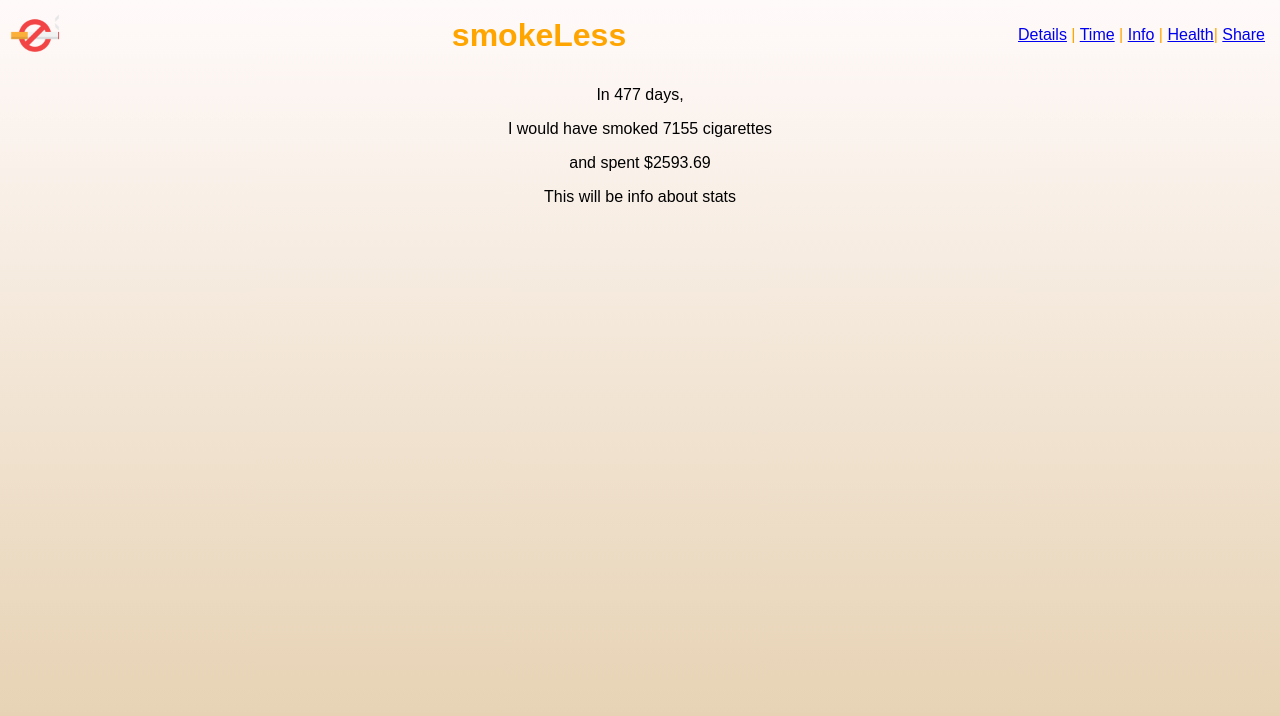
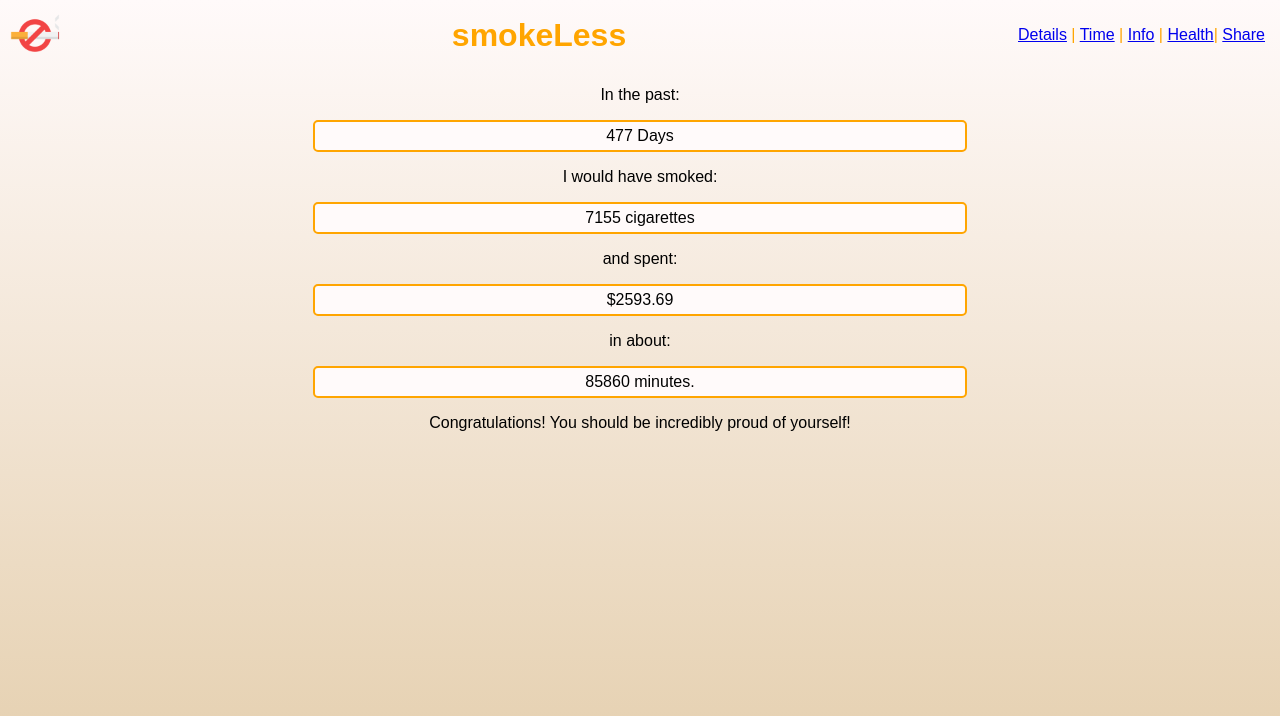
Before and after one commit to mckjoe/SmokeLess, a React (Create React App) app: page /#/info in a window 1280 px wide. Shown: the top 716 px of the page. Built offline with nearby package versions, Linux system fonts and the light colour scheme.

Commit message:
add function for ms to smoker component.

```diff
--- a/src/components/App.js
+++ b/src/components/App.js
@@ -168,7 +168,9 @@ class App extends React.Component {
           <Route path='/details' render={()=><DetailsList smokerDetails={this.state.masterSmokerDetails} />} />
 
           <Route path='/time' component={Time} />
-          <Route path='/info' component={Info} />
+
+          <Route path='/info' render={()=><Info smokerDetails={this.state.masterSmokerDetails} />} />
+
           <Route path='/health' render={()=><Health quitStats={this.state.quitStats} />} />
 
           <Route path='/share' render={()=><PostList
--- a/src/components/Info.jsx
+++ b/src/components/Info.jsx
@@ -11,17 +11,23 @@ function convertMSToDays(ms) {
   h = h % 24;
   return { d: d };
 };
-function Info() {
+function Info(props) {
   var time = convertMSToDays(41246121609);
   var cigarettes = time.d * 15;
   var money = cigarettes / 20 * 7.25;
   var spent = money.toFixed(2);
+  var minutesSaved = cigarettes * 12;
   return (
     <div>
-      <p>In {time.d} days, </p>
-      <p>I would have smoked {cigarettes} cigarettes</p>
-      <p>and spent ${spent}</p>
-      <p>This will be info about stats</p>
+      <p>In the past: </p>
+      <p className = "output">{time.d} Days</p>
+      <p>I would have smoked:</p>
+      <p className = "output">{cigarettes} cigarettes</p>
+      <p>and spent:</p>
+      <p className = "output">${spent}</p>
+      <p>in about:</p>
+      <p className = "output">{minutesSaved} minutes.</p>
+      <p>Congratulations!  You should be incredibly proud of yourself!</p>
     </div>
   );
 }
--- a/src/components/Smoker.jsx
+++ b/src/components/Smoker.jsx
@@ -2,6 +2,9 @@ import React from "react";
 import PropTypes from "prop-types";
 
 function Smoker(props){
+  let quitTime = new Date(props.date);
+  let mili = quitTime.getTime();
+  console.log(mili);
   return (
     <div>
       <p>I quit Smoking  on {props.date}</p>
--- a/src/components/Time.jsx
+++ b/src/components/Time.jsx
@@ -1,5 +1,7 @@
 import React from 'react';
 import TimeAgo from 'react-timeago';
+
+const time=null;
 
 function convertMS(ms) {
   var d, h, m, s;
@@ -14,13 +16,15 @@ function convertMS(ms) {
 };
 
 function Time(){
-  var time=convertMS(41246121609);
+  var time= convertMS(41246121609)
   return (
-    <div>
+    <div className='output'>
+      <p>I quit smoking cigarettes</p>
       <p>{time.d} Days</p>
       <p>{time.h} Hours</p>
       <p>{time.m} Minutes</p>
       <p>{time.s} Seconds</p>
+      <p>Ago...</p>
     </div>
   );
 }
--- a/src/index.css
+++ b/src/index.css
@@ -91,6 +91,15 @@ button {
   display: block;
 }
 
+.output {
+  background-color: snow;
+  border: 2px solid orange;
+  width: 50%;
+  margin: 0 auto;
+  padding: 5px;
+  border-radius: 5px;
+}
+
 input {
   margin-bottom: 15px;
   background-color: snow;
```
